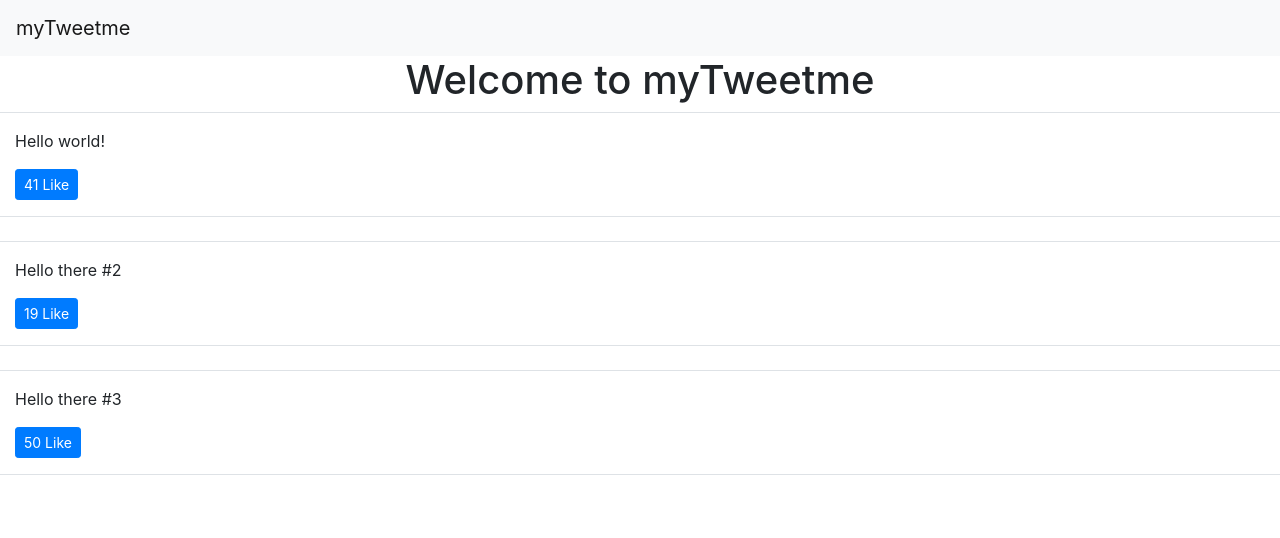
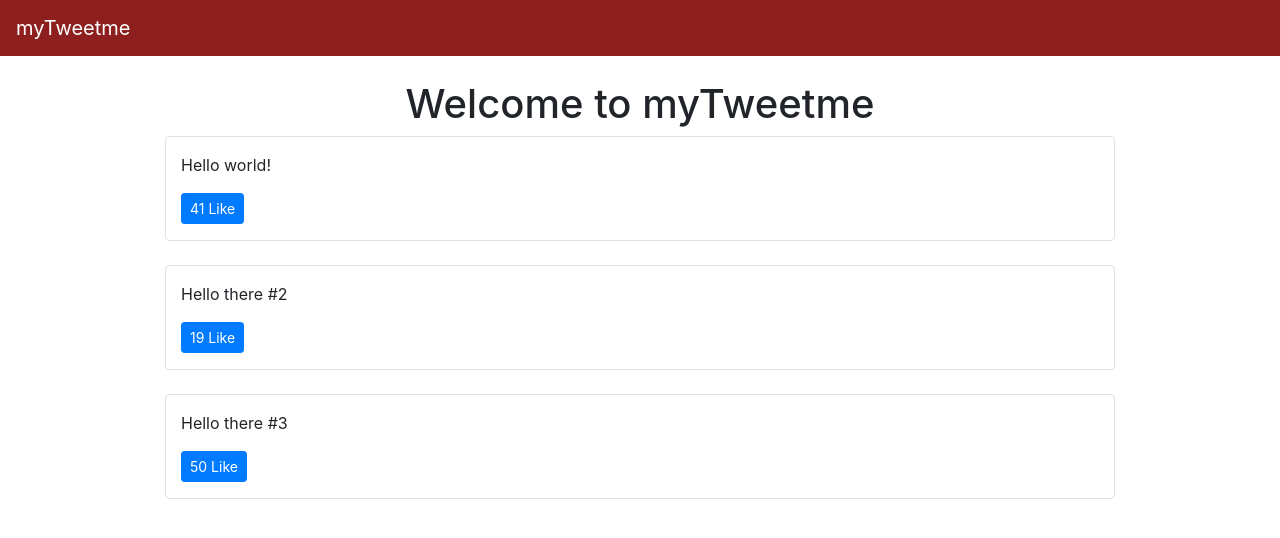
Before and after one commit to pnads/myTweetme, a Django app: page / in a window 1280 px wide. Shown: the top 538 px of the page. Run offline with Django 3.2, Linux system fonts and the light colour scheme; data comes from the database, SQL or seed files in the repository.

Commit message:
Navbar and formatting tweaks

```diff
--- a/templates/base.html
+++ b/templates/base.html
@@ -7,12 +7,16 @@
 
     <!-- Bootstrap CSS -->
     <link rel="stylesheet" href="https://cdn.jsdelivr.net/npm/bootstrap@4.5.3/dist/css/bootstrap.min.css" integrity="sha384-TX8t27EcRE3e/ihU7zmQxVncDAy5uIKz4rEkgIXeMed4M0jlfIDPvg6uqKI2xXr2" crossorigin="anonymous">
-
+    <style>
+      .bg-tweetme {
+        background-color: #8e1f1f!important;
+      }
+    </style>
     <title>myTweetme {% block head_title %}{% endblock head_title %}</title>
   </head>
   <body>
     {% include "components/navbar.html" %}
-    <div class='container-fluid'>
+    <div class='container'>
     {% block content %}
     {% endblock content%}
     </div>
--- a/templates/components/navbar.html
+++ b/templates/components/navbar.html
@@ -1,6 +1,6 @@
-<nav class="navbar navbar-expand-lg navbar-light bg-light">
+<nav class="navbar navbar-expand-lg navbar-dark bg-tweetme mb-4">
     <a class="navbar-brand" href="/">myTweetme</a>
-    <button class="navbar-toggler" type="button" data-toggle="collapse" data-target="#navbarSupportedContent" aria-controls="navbarSupportedContent" aria-expanded="false" aria-label="Toggle navigation">
+    <button class="navbar-toggler d-none" type="button" data-toggle="collapse" data-target="#navbarSupportedContent" aria-controls="navbarSupportedContent" aria-expanded="false" aria-label="Toggle navigation">
       <span class="navbar-toggler-icon"></span>
     </button>
 
--- a/templates/pages/home.html
+++ b/templates/pages/home.html
@@ -40,7 +40,7 @@ WHOA!
     }
 
     function formatTweetElement(tweet) {
-        var formattedTweet = "<div class='col-12 border-top border-bottom py-3 mb-4 tweet' id='tweet-" + tweet.id
+        var formattedTweet = "<div class='col-12 col-md-10 mx-auto border rounded py-3 mb-4 tweet' id='tweet-" + tweet.id
         + "'><p>" + tweet.content +
         "</p><div class='btn-group'>" +
         likeBtn(tweet) +
```
